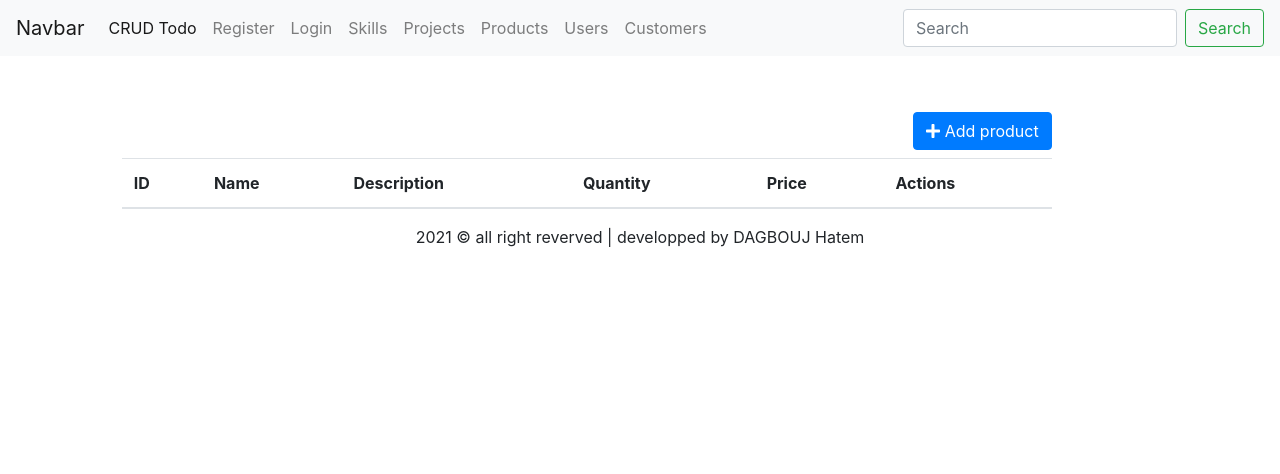
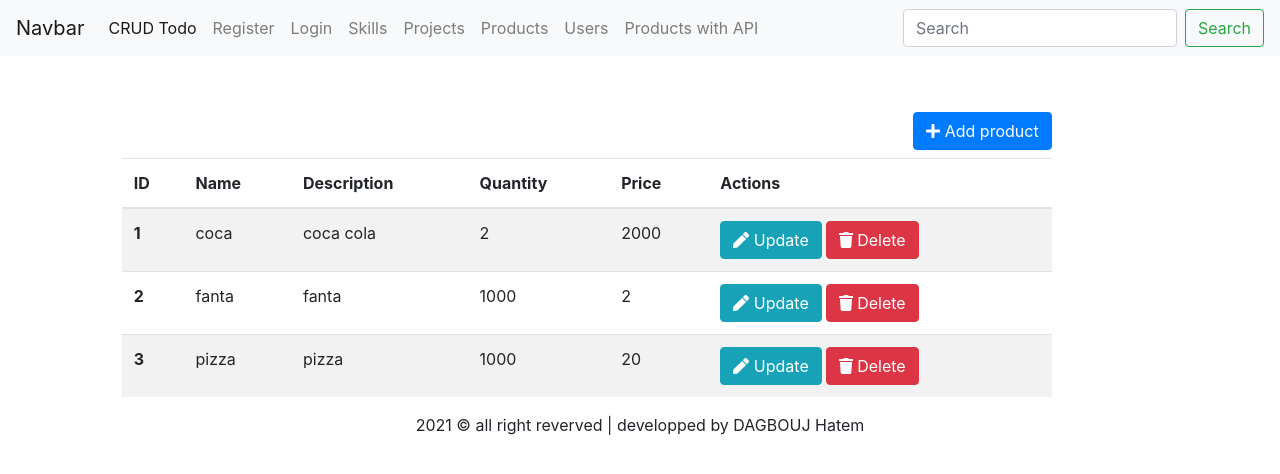
Before and after one commit to dagboujhatem/angular-challenges, an Angular app: page /customers in a window 1280 px wide. Shown: the top 474 px of the page. Built offline with nearby package versions, Linux system fonts and the light colour scheme; data requests are answered from the project's data file.

Commit message:
list of product updated

```diff
--- a/src/app/customers/components/update-customer/update-customer.component.ts
+++ b/src/app/customers/components/update-customer/update-customer.component.ts
@@ -36,11 +36,12 @@ export class UpdateCustomerComponent implements OnInit {
   loadProductData() {
     // First step : patch product info in the form.
     this.productsService.getOneProductById(this.productID).subscribe((response)=>{
-      this.updateProductForm.patchValue(response);
+          this.updateProductForm.patchValue(response);
+          // Second step : update the updatedAt
+          this.updateProductForm.get('updatedAt').setValue(new Date());
     }, (error)=>{
         console.log(error);
     });
-    // Second step : update the updatedAt
   }
 
 
--- a/src/app/customers/customers.component.html
+++ b/src/app/customers/customers.component.html
@@ -15,8 +15,8 @@
             </tr>
           </thead>
           <tbody>
-            <tr *ngFor="let product of products; let i=index">
-              <th scope="row">{{ product.id | slice:0:3 }}</th>
+            <tr *ngFor="let product of productsList">
+              <th scope="row">{{ product.id }}</th>
               <td>{{ product.name  }}</td>
               <td>{{ product.description }}</td>
               <td>{{ product.quantity  }}</td>
--- a/src/app/customers/customers.component.ts
+++ b/src/app/customers/customers.component.ts
@@ -1,4 +1,6 @@
 import { AfterViewInit, Component, OnInit, ViewChild } from '@angular/core';
+import { MatSnackBar } from '@angular/material/snack-bar';
+import { ProductsService } from './services/products.service';
 // import { MatPaginator } from '@angular/material/paginator';
 // import {MatTableDataSource} from '@angular/material/table';
 
@@ -9,17 +11,32 @@ import { AfterViewInit, Component, OnInit, ViewChild } from '@angular/core';
 })
 export class CustomersComponent implements OnInit  {
 
-  products: any;
+  productsList: any;
 
-  constructor() { }
+  constructor(
+    private productsService: ProductsService, private snackBar: MatSnackBar) { }
 
   ngOnInit(): void {
-    this
+   this.loadProducts();
+  }
+
+  loadProducts()
+  {
+    this.productsService.getAllProducts().subscribe((response)=>{
+      this.productsList = response;
+    }, (error)=>{
+        console.log(error);
+    });
   }
 
   deleteProduct(id)
   {
-
+    this.productsService.deleteProductById(id).subscribe((response)=>{
+      this.snackBar.open("Product deleted successfully!", "Done", {duration: 2000});
+      this.loadProducts();
+    }, (error)=>{
+        console.log(error);
+    });
   }
 
 }
--- a/src/app/navbar/navbar.component.html
+++ b/src/app/navbar/navbar.component.html
@@ -28,7 +28,7 @@
           <a class="nav-link" routerLink="/users">Users</a>
         </li>
         <li class="nav-item">
-          <a class="nav-link" routerLink="/customers">Customers</a>
+          <a class="nav-link" routerLink="/customers">Products with API</a>
         </li>
       </ul>
       <form class="form-inline my-2 my-lg-0">
```
